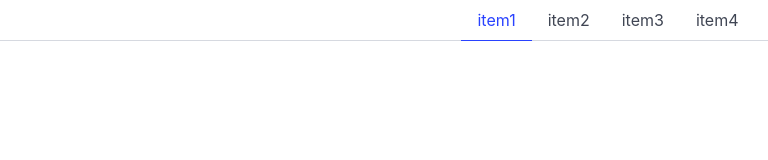
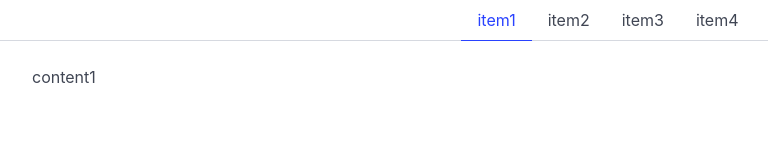
Before and after one commit to NGuljajev/ta23alearnnode, a Vue app: page / in a window 1280 px wide. Shown: the top 160 px of the page, without its empty margins (32-800 px from the left). Built offline with nearby package versions, Linux system fonts and the light colour scheme.

Commit message:
simple content switching

```diff
--- a/src/App.vue
+++ b/src/App.vue
@@ -2,10 +2,19 @@
 import { ref } from 'vue';
 import Tabs from './components/Tabs.vue';
 let titles = ref(['item1', 'item2', 'item3', 'item4']);
+let contents = ['content1', 'content2', 'content3', 'content4'];
+let activeTab = ref(0);
+function change(key) {
+    console.log(key);
+    activeTab.value = key;
+}
 </script>
 
 <template>
-    <Tabs :items="titles"></Tabs>
+    <Tabs :items="titles" @change="change"></Tabs>
+    <div class="container">
+        <h1>{{ contents[activeTab] }}</h1>
+    </div>
 
 </template>
 
--- a/src/components/Modal.vue
+++ b/src/components/Modal.vue
@@ -1,6 +1,8 @@
 <script setup>
  defineProps(['active']);
+
  const emit = defineEmits(['close']);
+
  document.body.addEventListener('keydown', event => {
     if(event.key === 'Escape'){
         modalActive.value = false;
--- a/src/components/Tabs.vue
+++ b/src/components/Tabs.vue
@@ -2,14 +2,20 @@
 import { ref } from 'vue';
 
     defineProps(['items'])
+    const emit = defineEmits(['change']);
     let active = ref(0);
+
+function setActive(key){
+    active.value=key;
+    emit('change', key);
+}
 
 </script>
 
 <template>
     <div class="tabs is-centered">
         <ul>
-            <li v-for="(item,key) in items" :class="{'is-active': key==active}" @click="active=key">
+            <li v-for="(item,key) in items" :class="{'is-active': key==active}" @click="setActive(key)">
                 <a>{{ item }}</a></li>
         </ul>
     </div>
```
